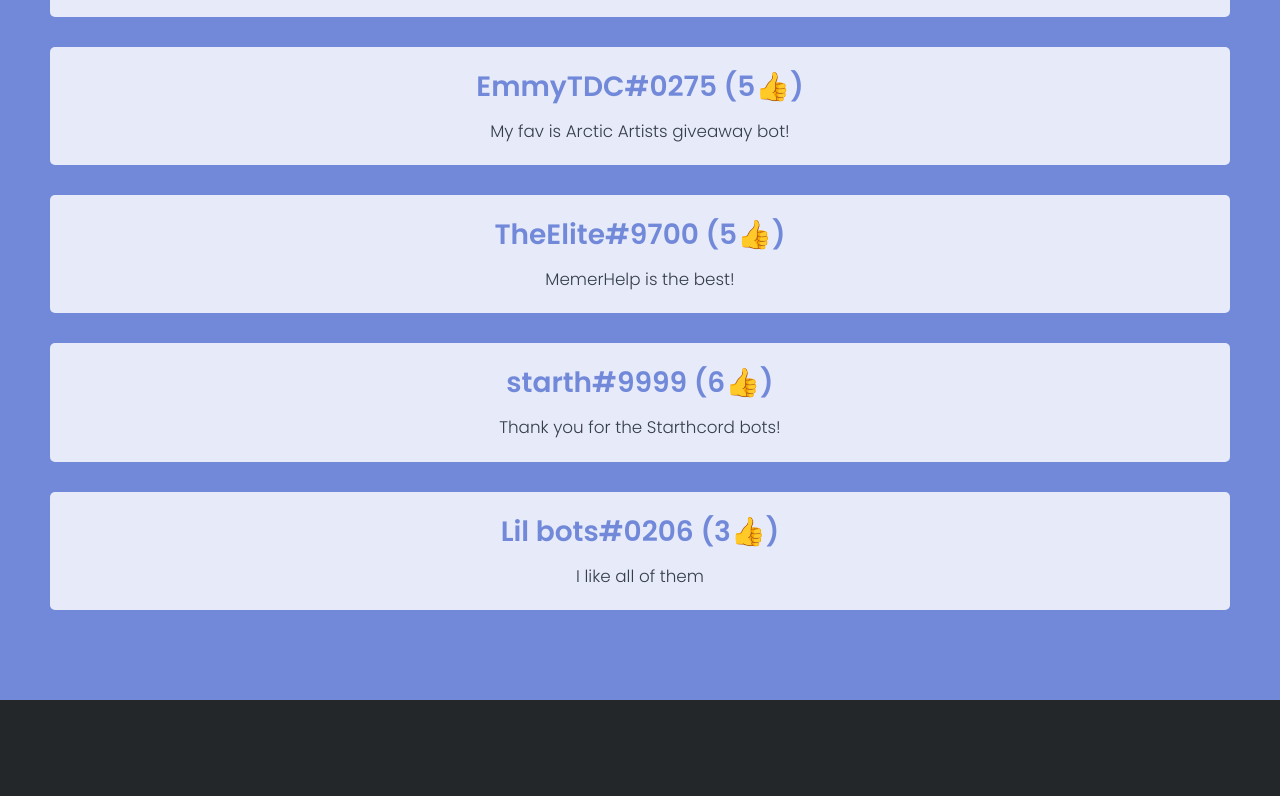
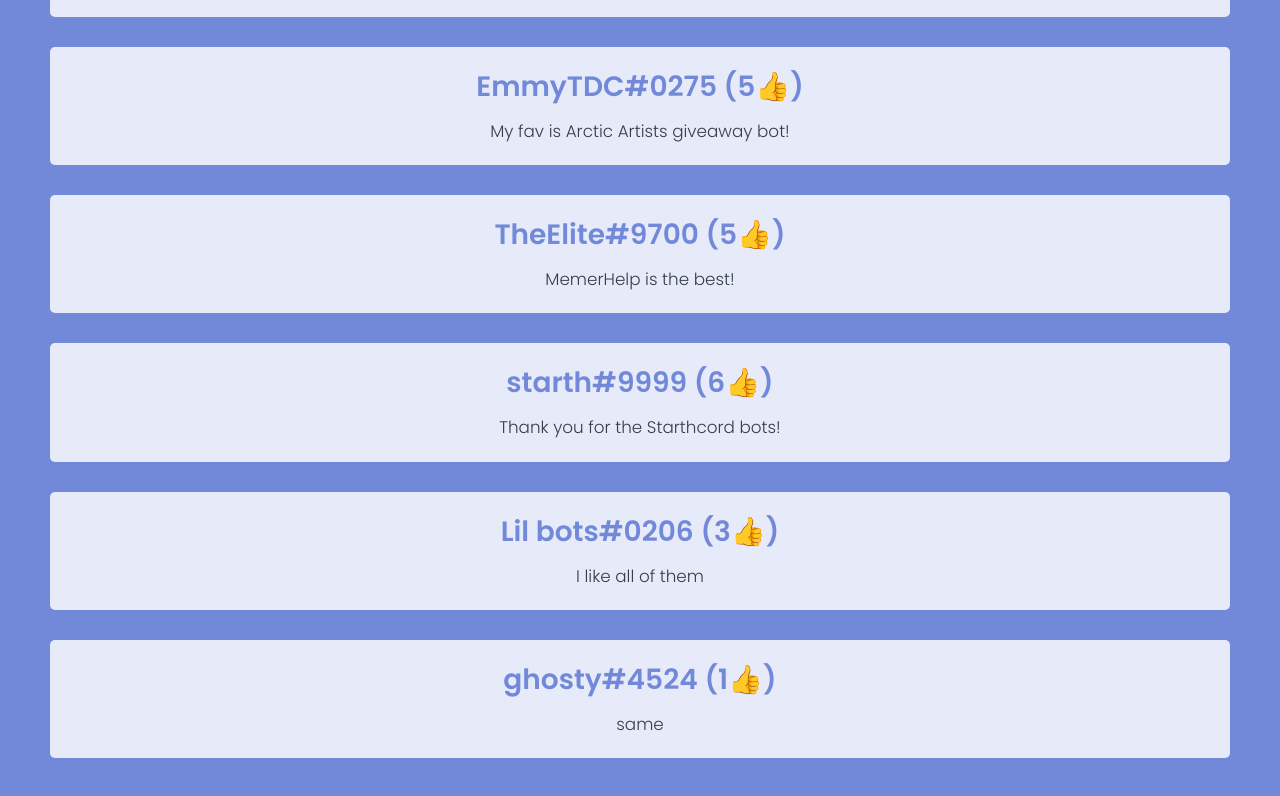
Before and after one commit to Lilbots/Lil-Bots-Officials, a plain HTML site: page comments.htm in a window 1280 px wide. Shown: the part 546-1342 px from the top of the page. Before the commit the page ends 1246 px from the top, so only its background shows below. Drawn offline with nearby package versions, Linux system fonts and the light colour scheme.

Commit message:
first commit!

```diff
--- a/comments.htm
+++ b/comments.htm
@@ -108,6 +108,14 @@
                         </div>
                     </div>
                 </td>
+<td>
+                    <div class="card">
+                        <div class="card-body">
+                            <h5 class="card-title">ghosty#4524 (1👍)</h5>
+                            <p class="card-text">same</p>
+                        </div>
+                    </div>
+                </td>
 
         </tr>
         </div>
--- a/comments.txt
+++ b/comments.txt
@@ -5,3 +5,4 @@ Bloopymann#7492 (5👍) : Simo Hayha is My Personal fave
 ,TheElite#9700 (5👍) : MemerHelp is the best!
 ,starth#9999 (6👍) : Thank you for the Starthcord bots!
 ,Lil bots#0206 (3👍) : I like all of them
+,ghosty#4524 (1👍) : same
```
